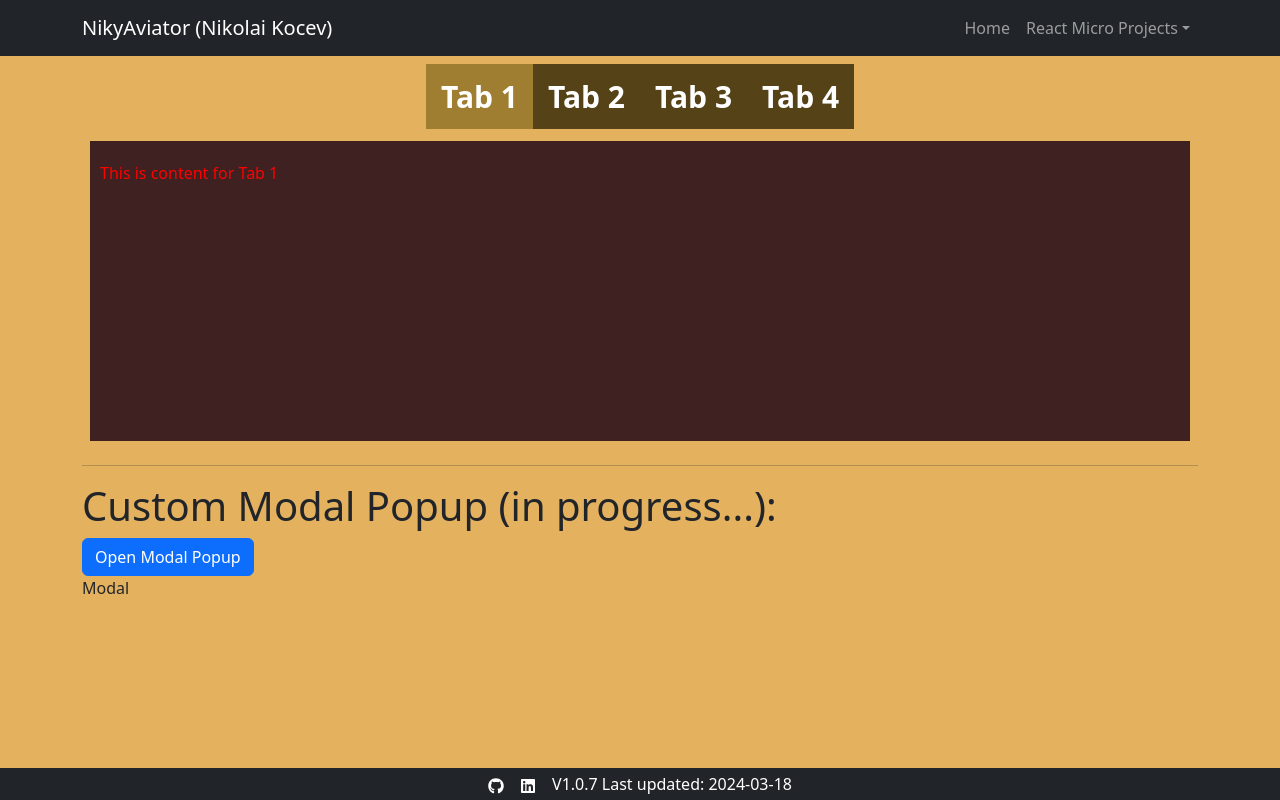
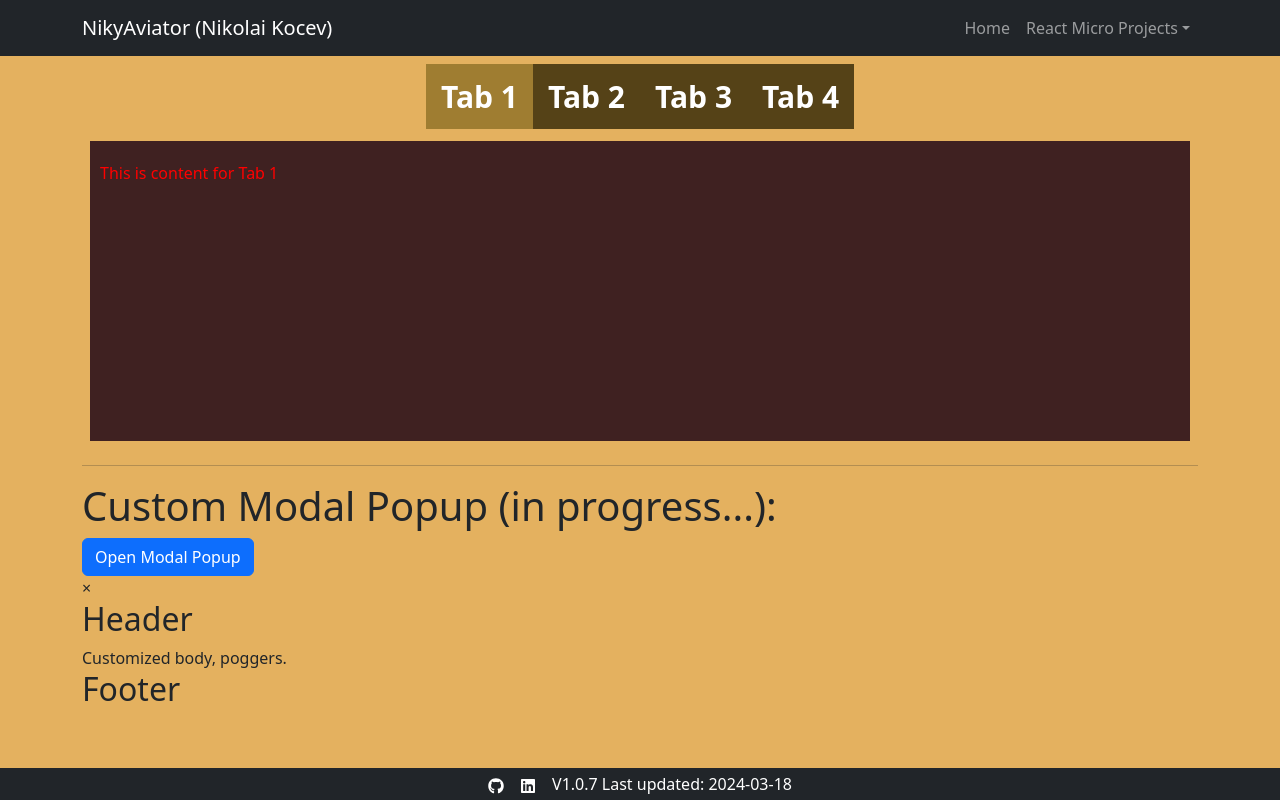
Before and after one commit to NikyAviator/nikolaikocev, a React (Vite) app in the folder frontend/: page /tabs in a window 1280 px wide. Both pictures are taken after a click on the button "Open Modal Popup". Built offline with nearby package versions, Linux system fonts and the light colour scheme; a web font is replaced by a local one.

Commit message:
functionality working, but not as an popup

```diff
--- a/frontend/src/Components/custom-modal/Modal.jsx
+++ b/frontend/src/Components/custom-modal/Modal.jsx
@@ -1,7 +1,27 @@
 import '../../scss/styles.scss';
 
-const Modal = () => {
-  return <div>Modal</div>;
+const Modal = ({ id, header, body, footer, onClose }) => {
+  return (
+    <div id={id || 'Modal'} className='Modal'>
+      <div className='modal-content'></div>
+      <div className='header'>
+        <span onClick={onClose} className='close-modal-icon'>
+          &times;
+        </span>
+        <h2>{header ? header : 'Header'}</h2>
+      </div>
+      <div className='body'>
+        {body ? (
+          body
+        ) : (
+          <div>
+            <p>This is the modal body</p>
+          </div>
+        )}
+      </div>
+      <div className='footer'>{footer ? footer : <h2>Footer</h2>}</div>
+    </div>
+  );
 };
 
 export default Modal;
--- a/frontend/src/Components/custom-modal/ModalTest.jsx
+++ b/frontend/src/Components/custom-modal/ModalTest.jsx
@@ -10,10 +10,16 @@ const ModalTest = () => {
     setShowModalPopup(!showModalPopup);
   };
 
+  const onClose = () => {
+    setShowModalPopup(false);
+  };
+
   return (
     <>
       <Button onClick={handleToggleModalPopup}>Open Modal Popup</Button>
-      {showModalPopup && <Modal />}
+      {showModalPopup && (
+        <Modal onClose={onClose} body={<div>Customized body, poggers.</div>} />
+      )}
     </>
   );
 };
--- a/frontend/src/scss/styles.scss
+++ b/frontend/src/scss/styles.scss
@@ -22,6 +22,7 @@ $body-bg: #e4b15f; // Set your desired background color
 @import '../Components/light-dark-mode/lightdarkmode.scss';
 @import '../Components/scroll-indicator/scrollindicator.scss';
 @import '../Components/custom-tabs/tabs.scss';
+@import '../Components/custom-modal/modal.scss';
 @import './nikyinfo.scss';
 @import './nikytextinfo.scss';
 @import './downloadcvbutton.scss';
```
Also changed, not shown: frontend/src/Components/custom-modal/modal.scss (+58 -0 lines).
